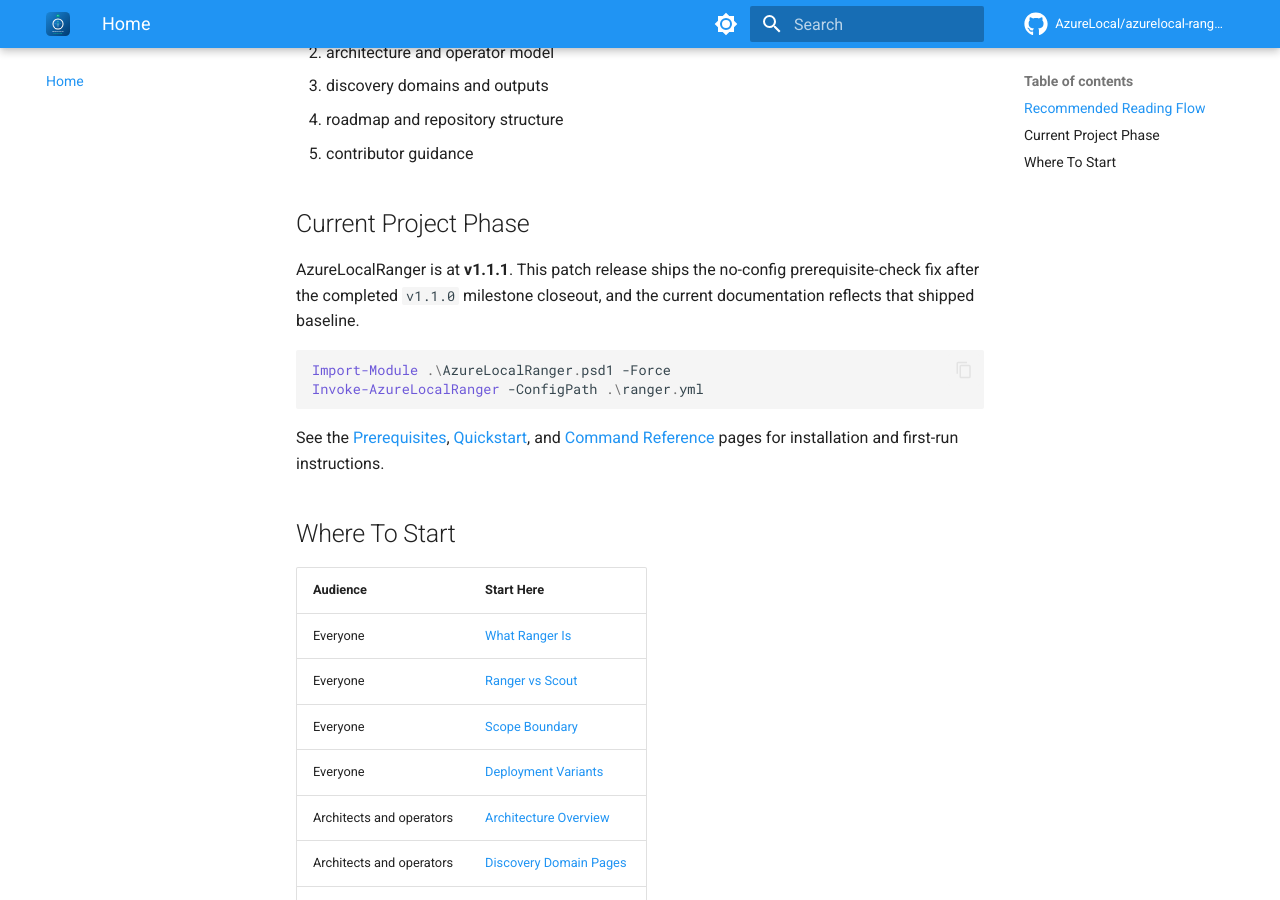
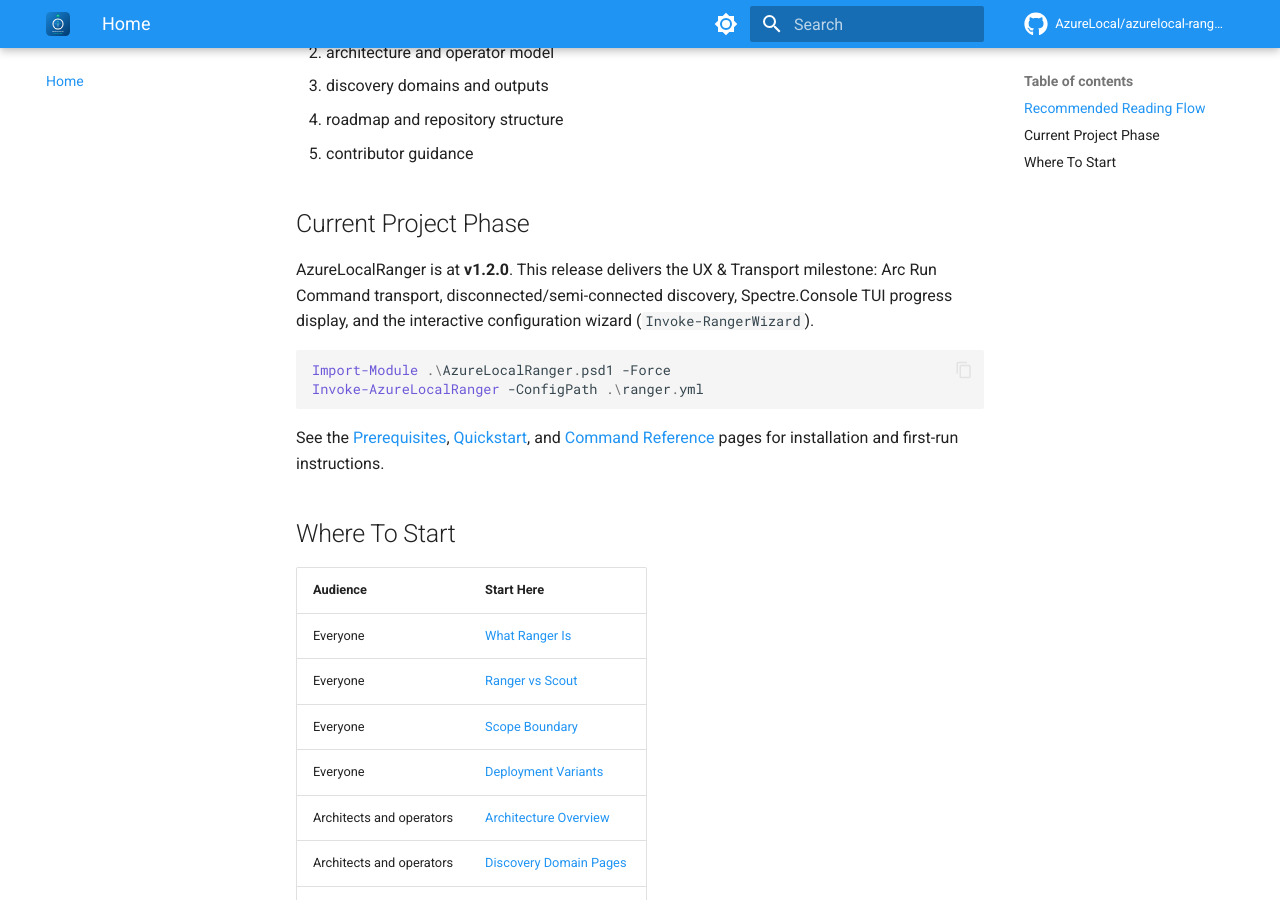
Before and after one commit to AzureLocal/azurelocal-ranger, an MkDocs documentation site: the page built from docs/index.md, in a window 1280 px wide and 900 px high, scrolled down 1051 px. Built offline with MkDocs 1.6.1 and Material for MkDocs 9.7.7, drawn with Linux system fonts in a browser that asks for light colours; comment, search, counter and statistics services are not loaded.

Commit message:
docs(v1.2.0): update site_name, index, and versioning table to v1.2.0
- mkdocs.yml: site_name updated from v1.1.1 to v1.2.0 (fixes top nav version)
- docs/index.md: current phase blurb updated to v1.2.0 and its features
- docs/project/documentation-roadmap.md: current set updated to v1.2.0
- docs/project/versioning.md: v1.2.0 marked closed, v1.5.0 added as next

Co-Authored-By: Claude Sonnet 4.6 <noreply@anthropic.com>

````diff
--- a/docs/index.md
+++ b/docs/index.md
@@ -29,7 +29,7 @@ If you are new to Ranger, the cleanest path through the docs is:
 
 ## Current Project Phase
 
-AzureLocalRanger is at **v1.1.1**. This patch release ships the no-config prerequisite-check fix after the completed `v1.1.0` milestone closeout, and the current documentation reflects that shipped baseline.
+AzureLocalRanger is at **v1.2.0**. This release delivers the UX & Transport milestone: Arc Run Command transport, disconnected/semi-connected discovery, Spectre.Console TUI progress display, and the interactive configuration wizard (`Invoke-RangerWizard`).
 
 ```powershell
 Import-Module .\AzureLocalRanger.psd1 -Force
--- a/mkdocs.yml
+++ b/mkdocs.yml
@@ -1,4 +1,4 @@
-site_name: Azure Local Ranger v1.1.1
+site_name: Azure Local Ranger v1.2.0
 site_description: AzureLocalRanger — automated discovery, documentation, and reporting for Azure Local (formerly Azure Stack HCI) clusters
 site_author: Azure Local Cloud
 site_url: https://azurelocal.github.io/azurelocal-ranger/
````
Also changed, not shown: docs/project/documentation-roadmap.md (+1 -1 lines), docs/project/versioning.md (+2 -1 lines).
